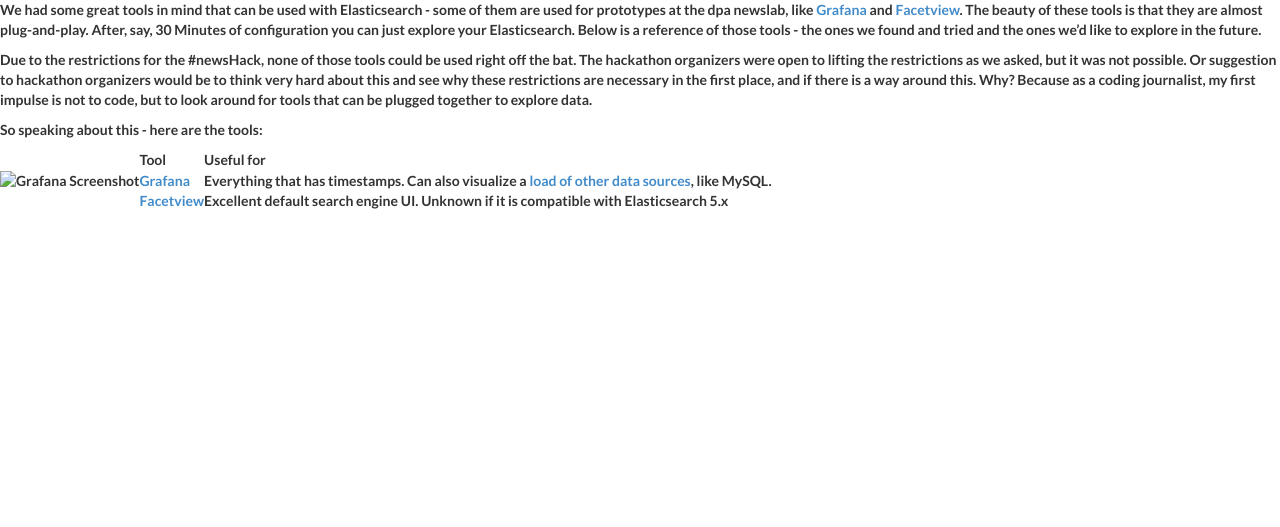
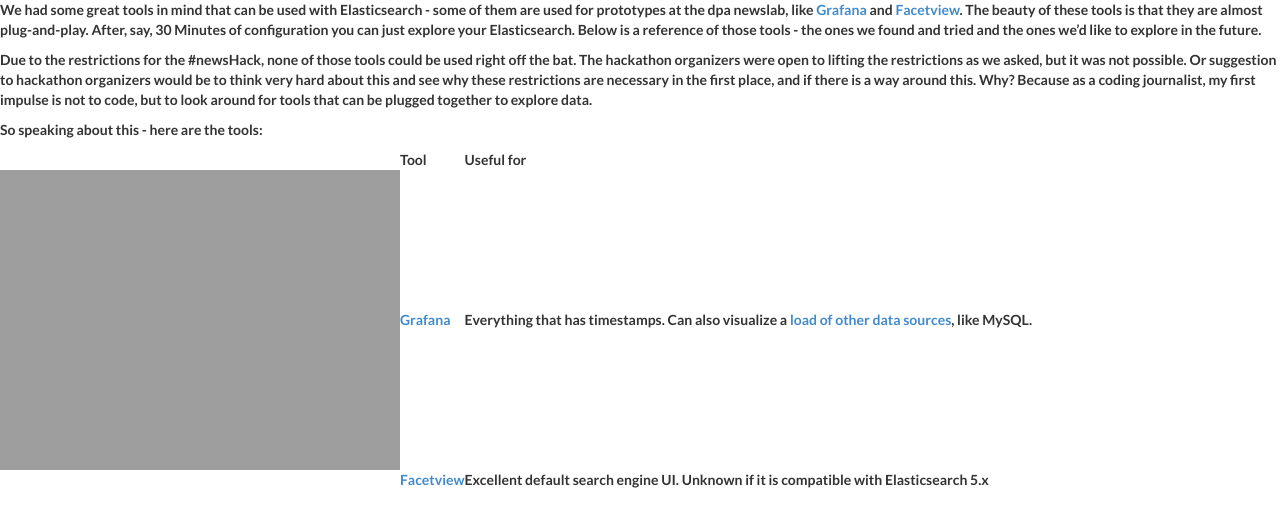
Before and after one commit to dpa-newslab/bbc-newshack-2017, a Jekyll site: the page built from failed.md, in a window 1280 px wide. Shown: the top 527 px of the page. Built offline with Jekyll 4.4.1, drawn with Linux system fonts in a browser that asks for light colours.

Commit message:
Update failed.md

```diff
--- a/failed.md
+++ b/failed.md
@@ -16,5 +16,5 @@
 
 |   |Tool| Useful for |
 | --- | ----------------------------------- | ------------ |
-| ![Grafana Screenshot](img/Grafana.png)  | [Grafana](https://grafana.com/)   | Everything that has timestamps. Can also visualize a [load of other data sources](http://docs.grafana.org/features/datasources/), like MySQL.|
+| ![Grafana Screenshot](img/Grafana.png {:width="240px"})  | [Grafana](https://grafana.com/)   | Everything that has timestamps. Can also visualize a [load of other data sources](http://docs.grafana.org/features/datasources/), like MySQL.|
 |   | [Facetview](https://github.com/okfn/facetview) | Excellent default search engine UI. Unknown if it is compatible with Elasticsearch 5.x |
```
